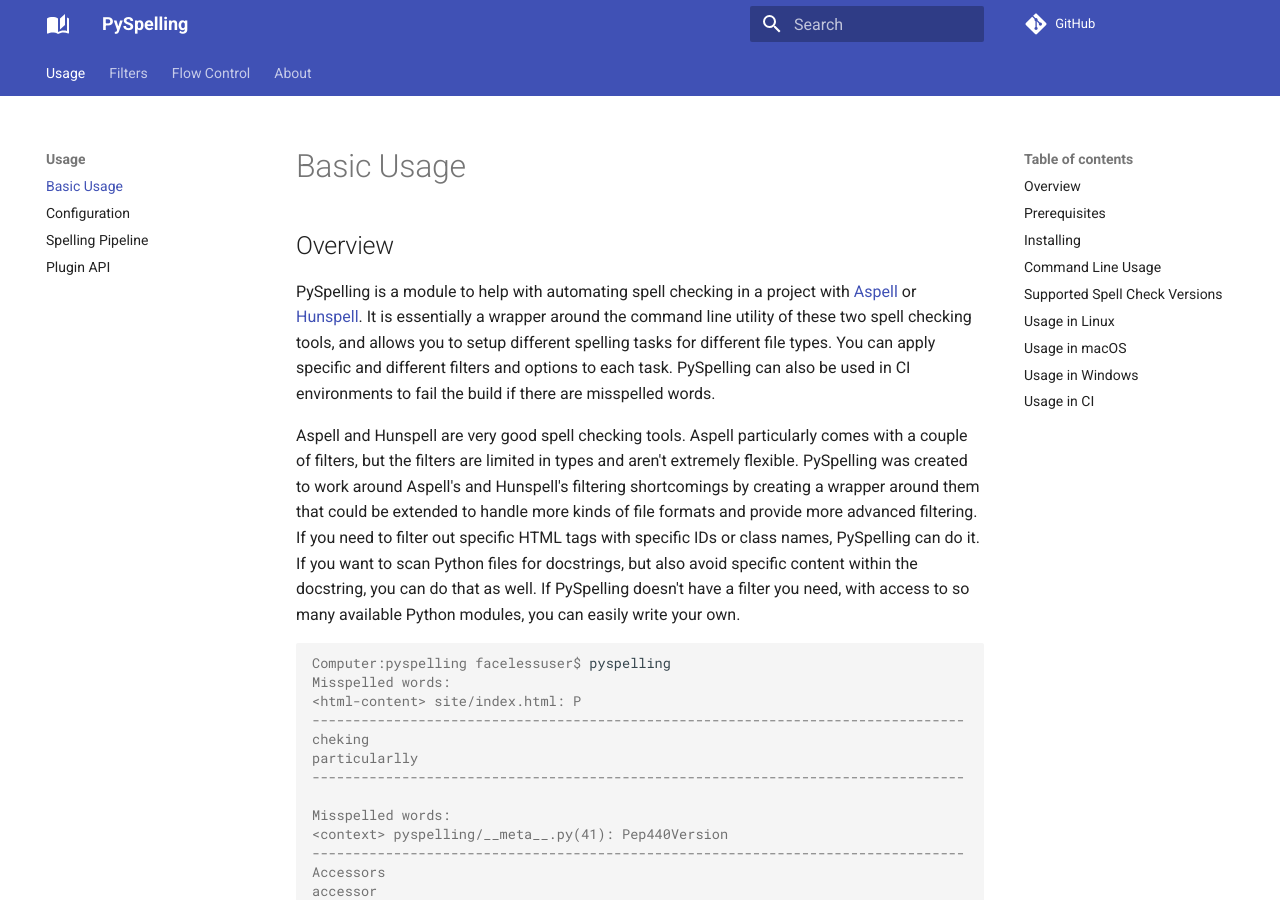
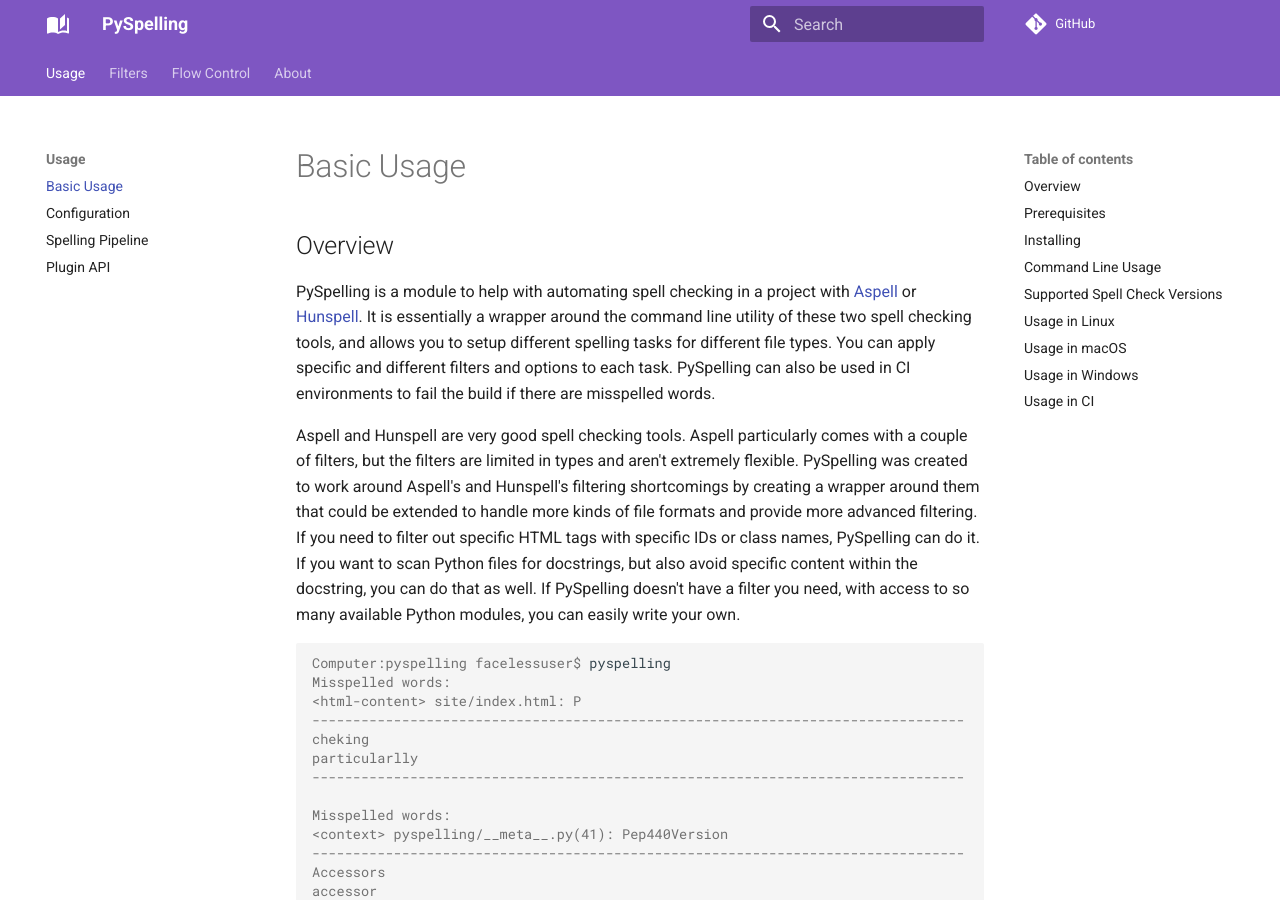
Before and after one commit to facelessuser/pyspelling, an MkDocs documentation site: the page built from docs/src/markdown/index.md, in a window 1280 px wide and 900 px high. Built offline with MkDocs 1.6.1 and Material for MkDocs 9.7.7, drawn with Linux system fonts in a browser that asks for light colours; comment, search, counter and statistics services are not loaded.

Commit message:
Prep for 2.7.0 release (#127)

```diff
--- a/mkdocs.yml
+++ b/mkdocs.yml
@@ -8,18 +8,19 @@
 
 docs_dir: docs/src/markdown
 theme:
+  custom_dir: docs/theme
   name: material
-  custom_dir: docs/theme
   icon:
     logo: material/book-open-page-variant
   palette:
-    primary: drac-purple
-    accent: drac-purple
+    scheme: dracula
+    primary: deep purple
+    accent: deep purple
   font:
     text: Roboto
     code: Roboto Mono
   features:
-    - tabs
+    - navigation.tabs
 
 nav:
   - Usage:
```
Also changed, not shown: 3 other files.
